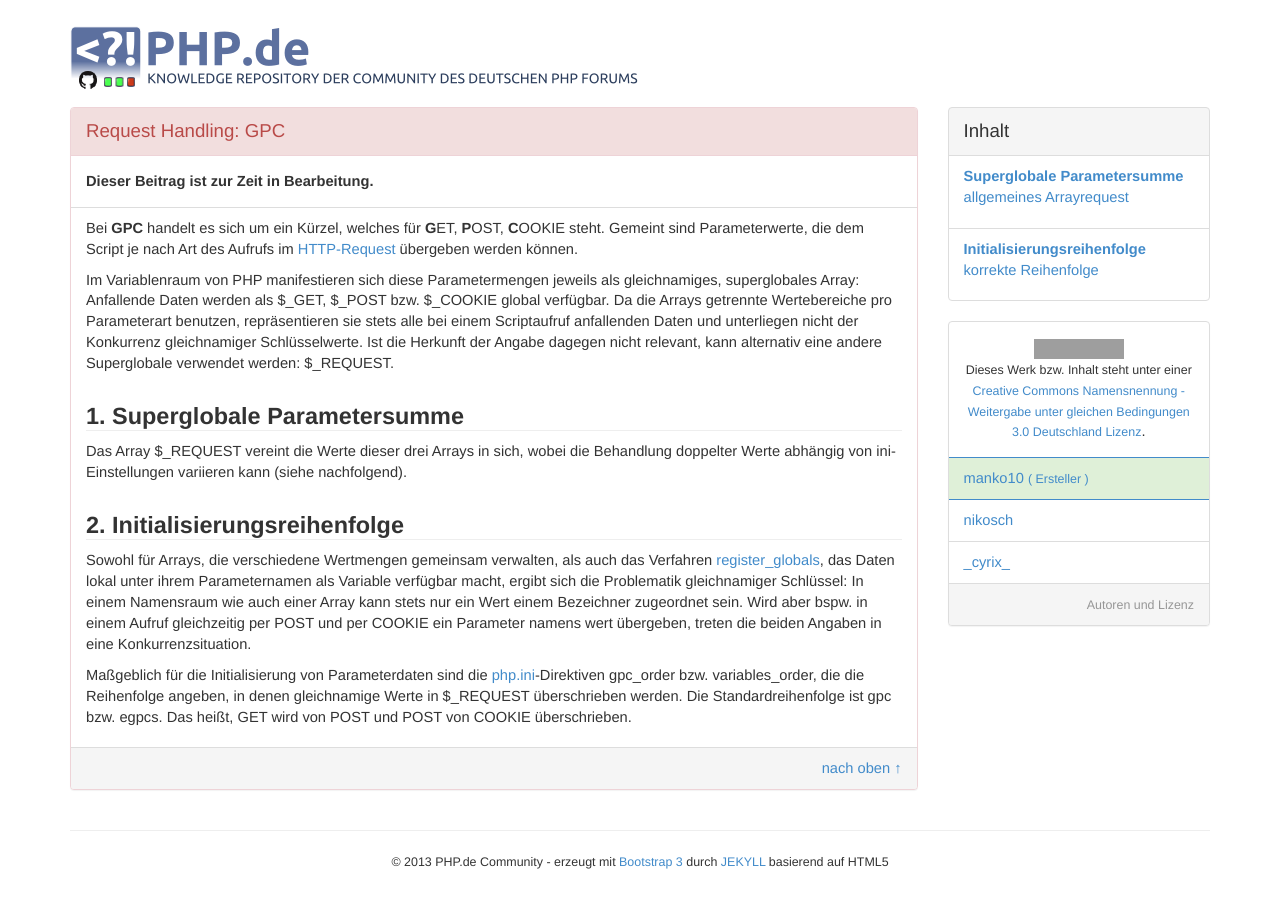
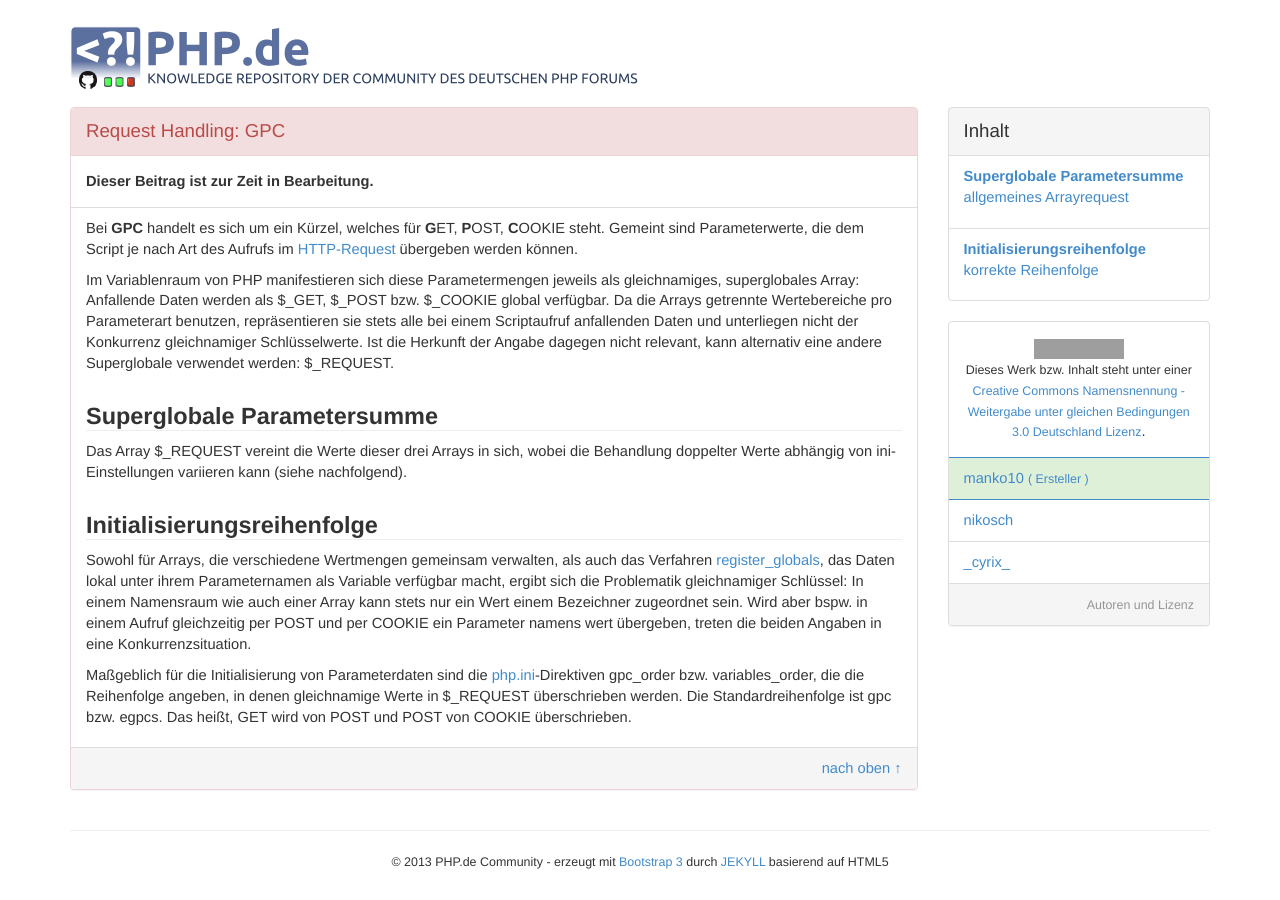
Before and after one commit to php-de/php-de.github.io, a Jekyll site: the page built from request-handling/gpc.md, in a window 1280 px wide. Built offline with Jekyll 4.4.1, drawn with Linux system fonts in a browser that asks for light colours; grey boxes are pictures that could not be loaded.

Commit message:
Update gpc.md
links

```diff
--- a/request-handling/gpc.md
+++ b/request-handling/gpc.md
@@ -29,11 +29,11 @@
 
 Im Variablenraum von PHP manifestieren sich diese Parametermengen jeweils als gleichnamiges, superglobales Array: Anfallende Daten werden als $_GET, $_POST bzw. $_COOKIE global verfügbar. Da die Arrays getrennte Wertebereiche pro Parameterart benutzen, repräsentieren sie stets alle bei einem Scriptaufruf anfallenden Daten und unterliegen nicht der Konkurrenz gleichnamiger Schlüsselwerte. Ist die Herkunft der Angabe dagegen nicht relevant, kann alternativ eine andere Superglobale verwendet werden: $_REQUEST.
 
-### 1. <a id="superglobal"></a>Superglobale Parametersumme
+### Superglobale Parametersumme
 
 Das Array $_REQUEST vereint die Werte dieser drei Arrays in sich, wobei die Behandlung doppelter Werte abhängig von ini-Einstellungen variieren kann (siehe nachfolgend).
 
-### 2. <a id="initialisierungsreihenfolge"></a>Initialisierungsreihenfolge
+### Initialisierungsreihenfolge
 
 Sowohl für Arrays, die verschiedene Wertmengen gemeinsam verwalten, als auch das Verfahren [register_globals](http://www.php.de/wiki-php/index.php/Register_globals_(php.ini-Direktive\)), das Daten lokal unter ihrem Parameternamen als Variable verfügbar macht, ergibt sich die Problematik gleichnamiger Schlüssel: In einem Namensraum wie auch einer Array kann stets nur ein Wert einem Bezeichner zugeordnet sein. Wird aber bspw. in einem Aufruf gleichzeitig per POST und per COOKIE ein Parameter namens wert übergeben, treten die beiden Angaben in eine Konkurrenzsituation.
 
```
Also changed, not shown: other parts of request-handling/gpc.md (+1 -1 lines).
